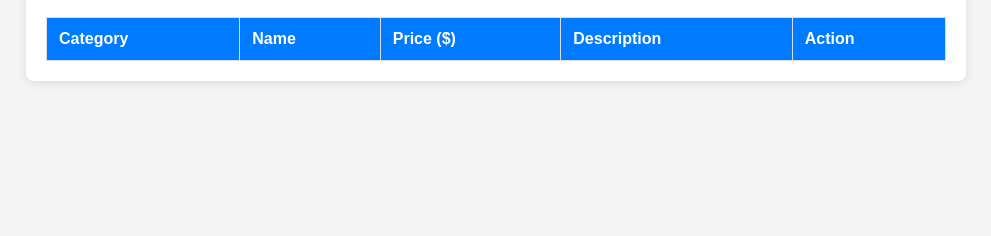
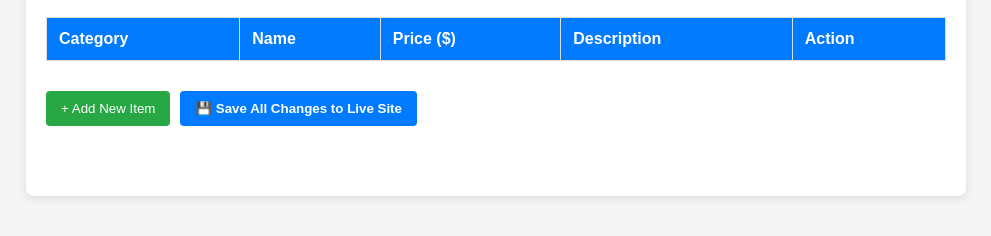
Before and after one commit to kelvinowens/toccopola-grocery, a website: page public/admin.html in a window 1280 px wide. Shown: the part 158-394 px from the top of the page, without its empty margins (144-1135 px from the left). Drawn offline with Linux system fonts and the light colour scheme; no server answers.

Commit message:
Added Add and Save buttons to bottom of items

```diff
--- a/public/admin.html
+++ b/public/admin.html
@@ -114,6 +114,13 @@
         </thead>
         <tbody id="admin-table-body"></tbody>
       </table>
+
+      <div class="actions" style="margin-top: 30px; padding-bottom: 50px">
+        <button class="btn-add" onclick="addItem()">+ Add New Item</button>
+        <button class="btn-save" onclick="saveToDatabase()">
+          💾 Save All Changes to Live Site
+        </button>
+      </div>
     </div>
 
     <script>
```
